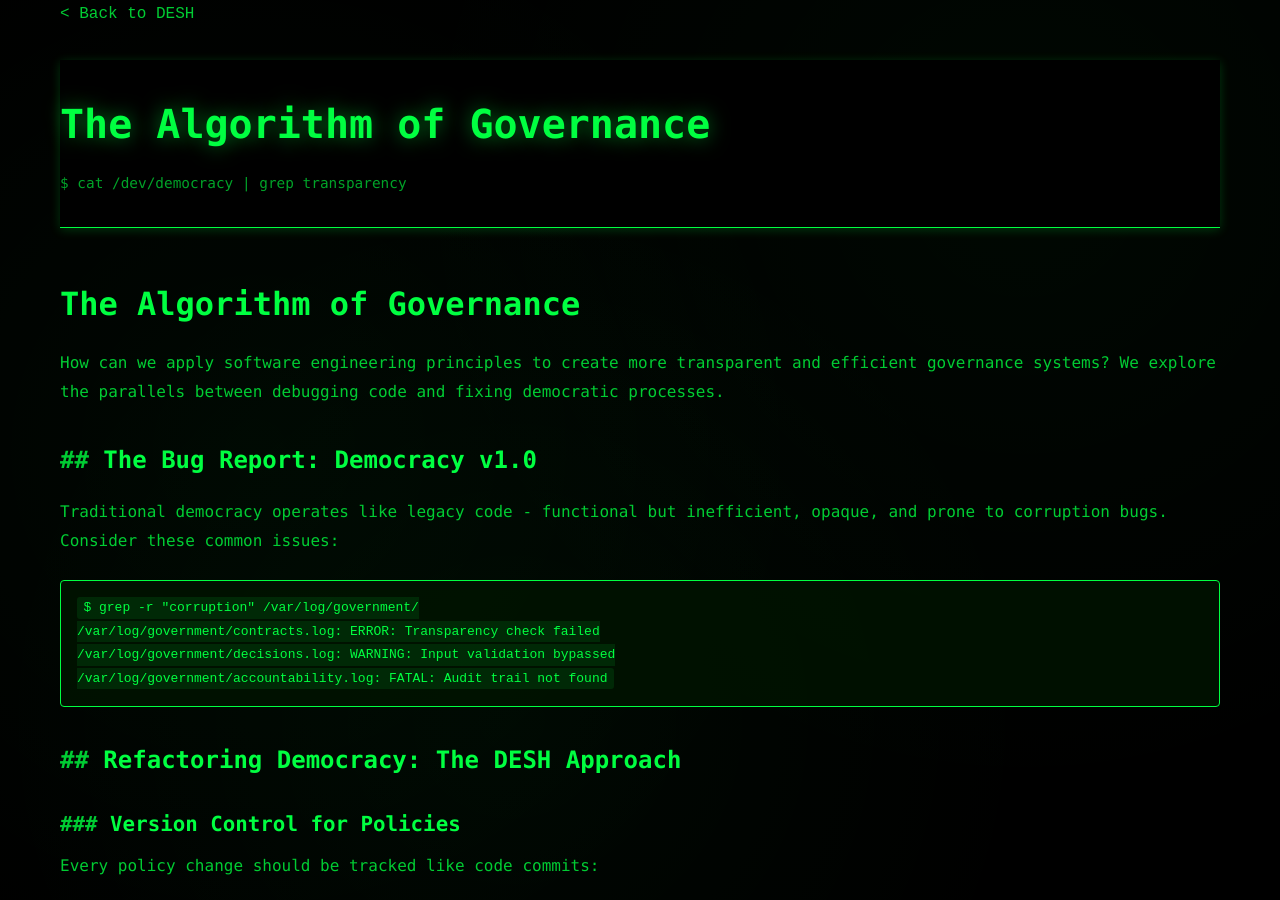
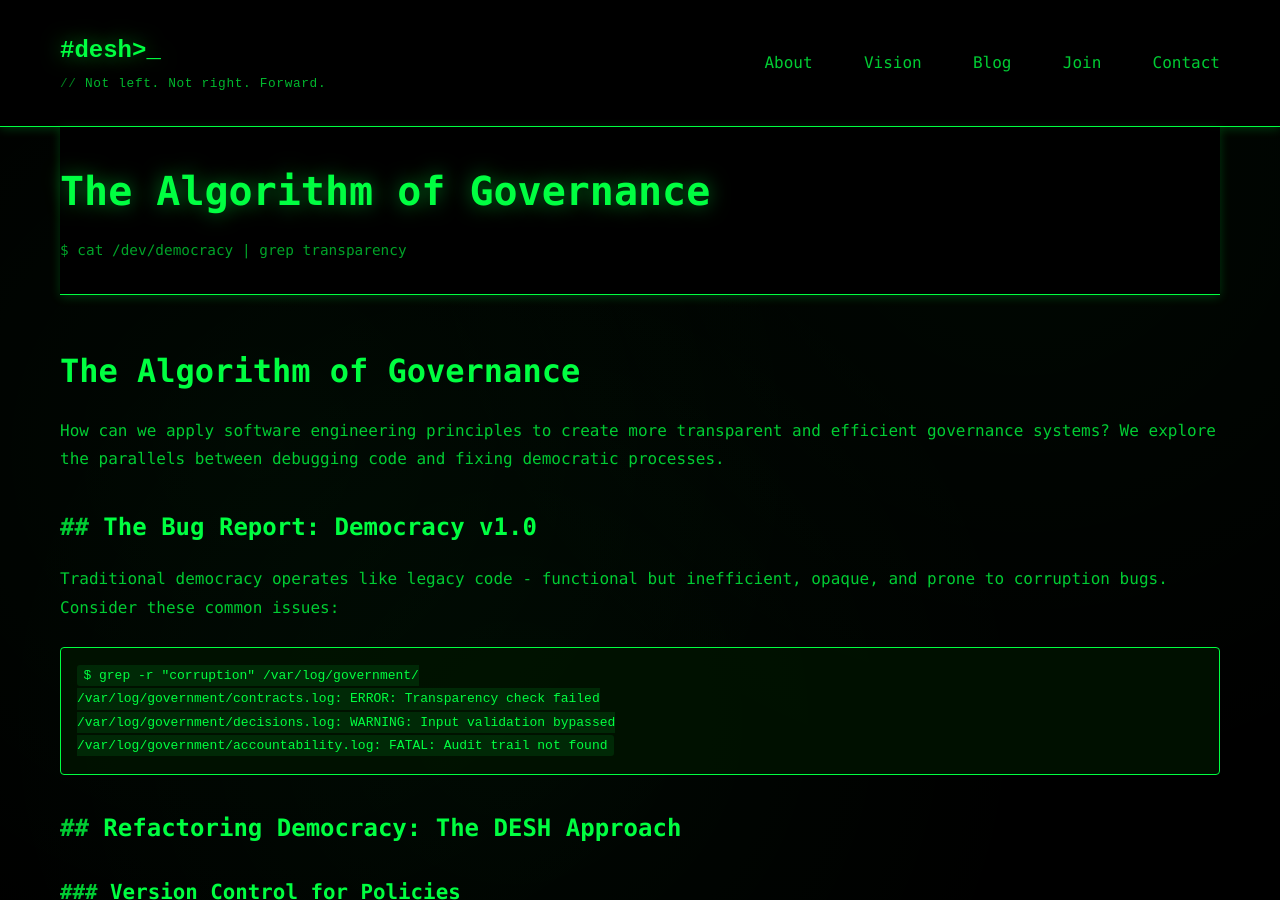
Before and after one commit to join-desh/website, a Jekyll site: the page built from _posts/2025-01-18-algorithm-of-governance.md, in a window 1280 px wide and 900 px high. Built offline with Jekyll 4.4.1, drawn with Linux system fonts in a browser that asks for light colours; some of the changed text lies outside the part shown.

Commit message:
Add full navigation bar to blog posts
- Replace simple 'Back to DESH' link with complete navigation header
- Include clickable brand/logo and tagline on blog pages
- Add full navigation menu (About, Vision, Blog, Join, Contact)
- Maintain mobile hamburger menu functionality
- Enable direct navigation to homepage sections from blog posts
- Consistent user experience across all pages

```diff
--- a/_layouts/default.html
+++ b/_layouts/default.html
@@ -783,9 +783,67 @@
     </style>
 </head>
 <body>
-    <div class="container">
-        <a href="/" class="back-link">Back to DESH</a>
+    <header>
+        <nav class="container">
+            <a href="/" class="brand">
+                <div class="logo">desh</div>
+                <div class="tagline-header">Not left. Not right. Forward.</div>
+            </a>
+            <button class="mobile-menu-toggle" id="mobile-menu-toggle">Menu</button>
+            <ul class="nav-links" id="nav-links">
+                <li><a href="/#about">About</a></li>
+                <li><a href="/#vision">Vision</a></li>
+                <li><a href="/#blog">Blog</a></li>
+                <li><a href="/#join">Join</a></li>
+                <li><a href="/#contact">Contact</a></li>
+            </ul>
+        </nav>
+    </header>
+
+    <main class="container">
         {{ content }}
-    </div>
+    </main>
+
+    <footer class="container">
+        <p>&copy; 2025 #desh>_. Building India's future through software-defined governance.</p>
+    </footer>
+
+    <script>
+        // Smooth scrolling for navigation links
+        document.querySelectorAll('a[href^="#"]').forEach(anchor => {
+            anchor.addEventListener('click', function (e) {
+                e.preventDefault();
+                const target = this.getAttribute('href').substring(1);
+                if (target) {
+                    window.location.href = '/#' + target;
+                }
+            });
+        });
+
+        // Mobile menu toggle functionality
+        const mobileMenuToggle = document.getElementById('mobile-menu-toggle');
+        const navLinks = document.getElementById('nav-links');
+
+        if (mobileMenuToggle && navLinks) {
+            mobileMenuToggle.addEventListener('click', function () {
+                navLinks.classList.toggle('active');
+
+                // Update button text
+                if (navLinks.classList.contains('active')) {
+                    this.textContent = 'Close';
+                } else {
+                    this.textContent = 'Menu';
+                }
+            });
+
+            // Close mobile menu when clicking outside
+            document.addEventListener('click', function (e) {
+                if (!e.target.closest('nav') && navLinks.classList.contains('active')) {
+                    navLinks.classList.remove('active');
+                    mobileMenuToggle.textContent = 'Menu';
+                }
+            });
+        }
+    </script>
 </body>
 </html>
```
